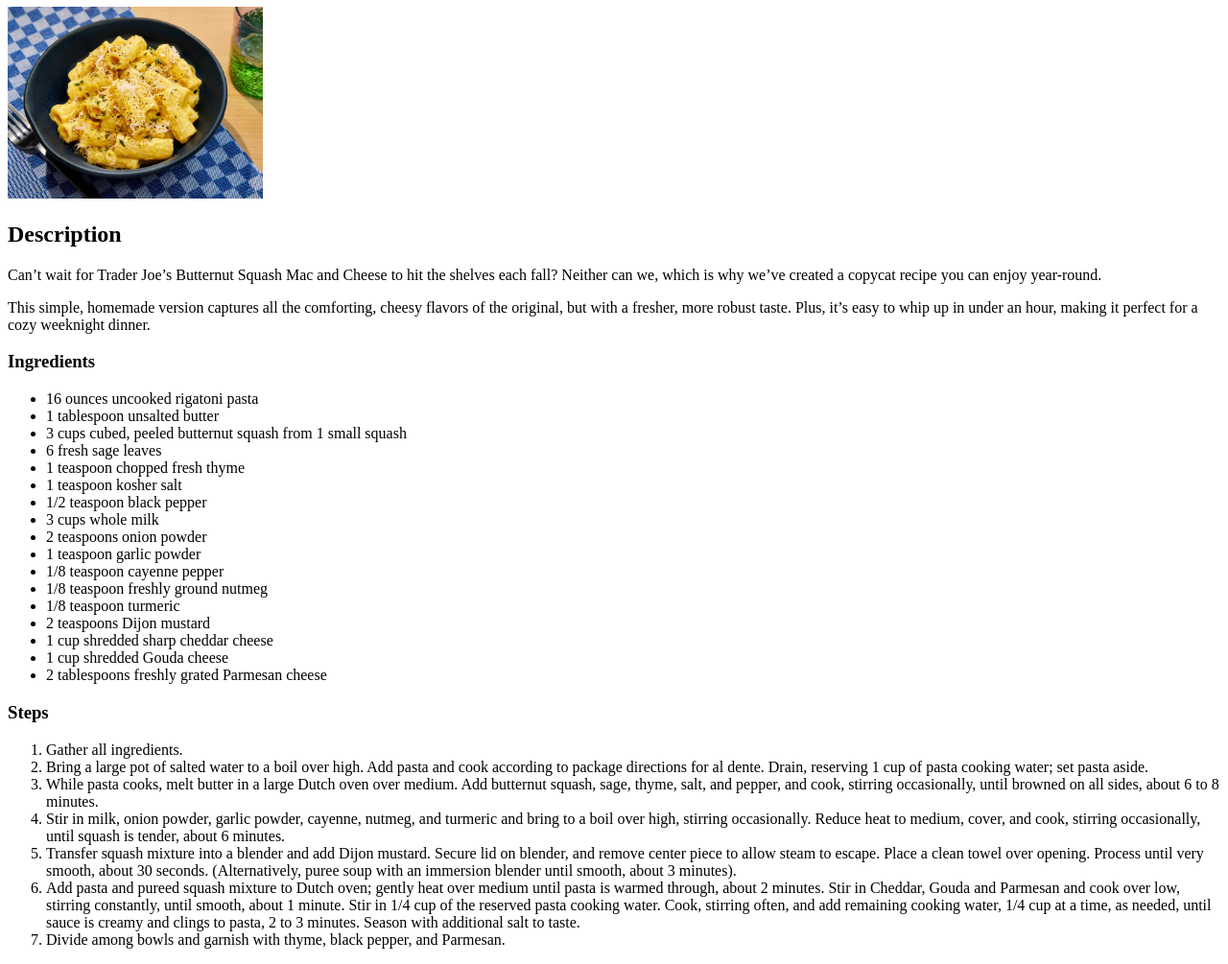
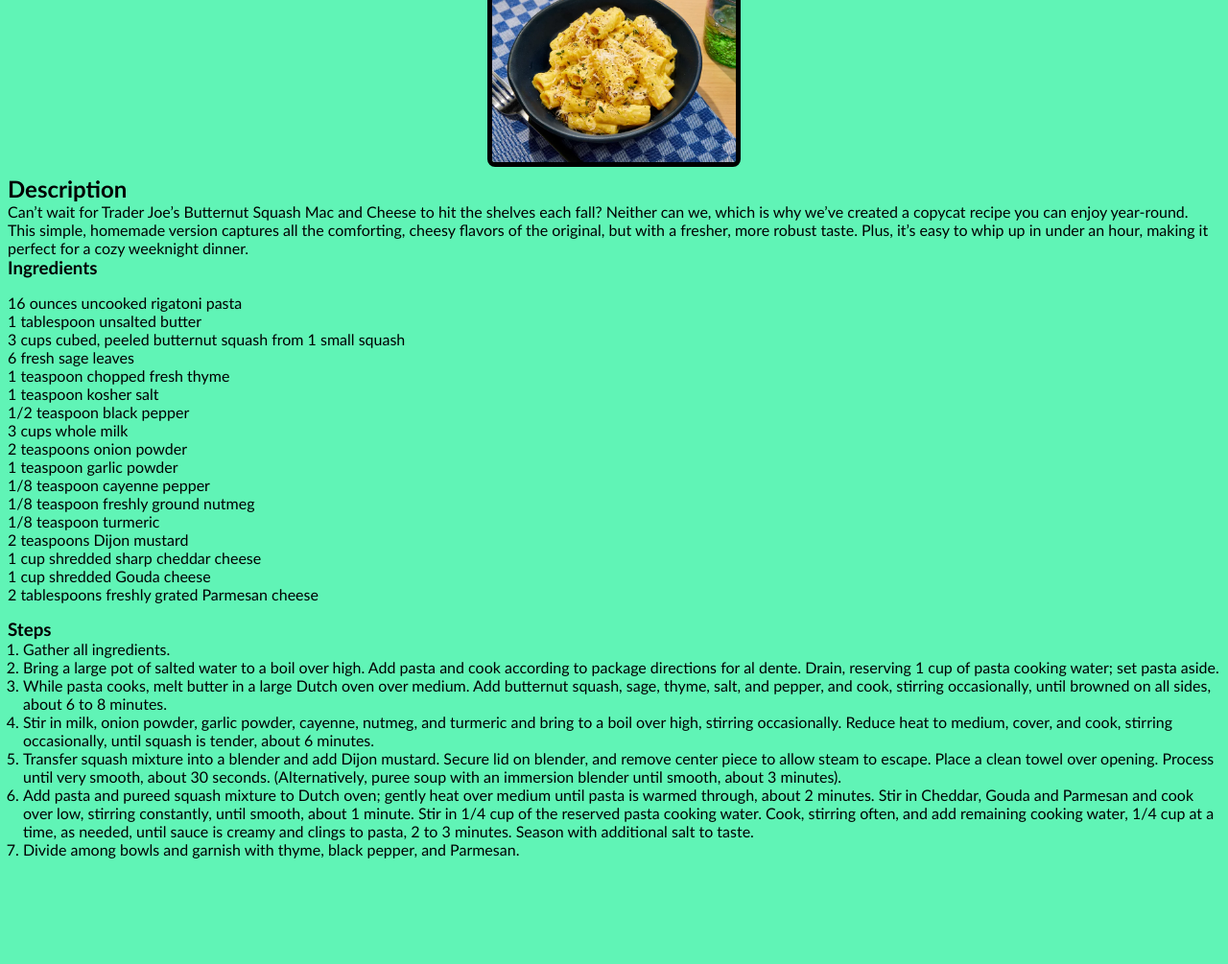
Before and after one commit to teenabobeena/odin-recipes, a plain HTML site: page recipes/butternut-squash-mac-and-cheese.html in a window 1280 px wide. Shown: the part 73-1078 px from the top of the page at 96% size. After the commit the page ends 968 px from the top, so only its background shows below. Drawn offline with Linux system fonts and the light colour scheme.

Commit message:
Add styles to mac and cheese page

```diff
--- a/recipes/butternut-squash-mac-and-cheese.html
+++ b/recipes/butternut-squash-mac-and-cheese.html
@@ -2,14 +2,18 @@
 <html lang="en">
 <head>
     <meta charset="UTF-8">
+    <link rel="stylesheet" href="../recipe-styles.css">
     <title>Butternut Squash Mac and Cheese</title>
 </head>
 <body>
     <h1>Butternut Squash Mac and Cheese</h1>
     <img src="../images/butternutsquashmacandcheese.webp" height="200" alt="photo of butternut squash mac">
+    <div class="description">
         <h2>Description</h2>
         <p> Can’t wait for Trader Joe’s Butternut Squash Mac and Cheese to hit the shelves each fall? Neither can we, which is why we’ve created a copycat recipe you can enjoy year-round.</p>
         <p>This simple, homemade version captures all the comforting, cheesy flavors of the original, but with a fresher, more robust taste. Plus, it’s easy to whip up in under an hour, making it perfect for a cozy weeknight dinner.</p>
+    </div>
+    <div class="description">
         <h3>Ingredients</h3>
         <ul>
             <li>16 ounces uncooked rigatoni pasta</li>
@@ -30,6 +34,8 @@
             <li>1 cup shredded Gouda cheese</li>
             <li>2 tablespoons freshly grated Parmesan cheese</li>
         </ul>
+    </div>
+    <div class="description">
         <h3>Steps</h3>
         <ol>
             <li>Gather all ingredients.</li>
@@ -40,5 +46,6 @@
             <li> Add pasta and pureed squash mixture to Dutch oven; gently heat over medium until pasta is warmed through, about 2 minutes. Stir in Cheddar, Gouda and Parmesan and cook over low, stirring constantly, until smooth, about 1 minute. Stir in 1/4 cup of the reserved pasta cooking water. Cook, stirring often, and add remaining cooking water, 1/4 cup at a time, as needed, until sauce is creamy and clings to pasta, 2 to 3 minutes. Season with additional salt to taste.</li>
             <li>Divide among bowls and garnish with thyme, black pepper, and Parmesan.</li>
         </ol>
+    </div>
 </body>
 </html>
```
Lines whose indentation alone changed are shown as unchanged.
